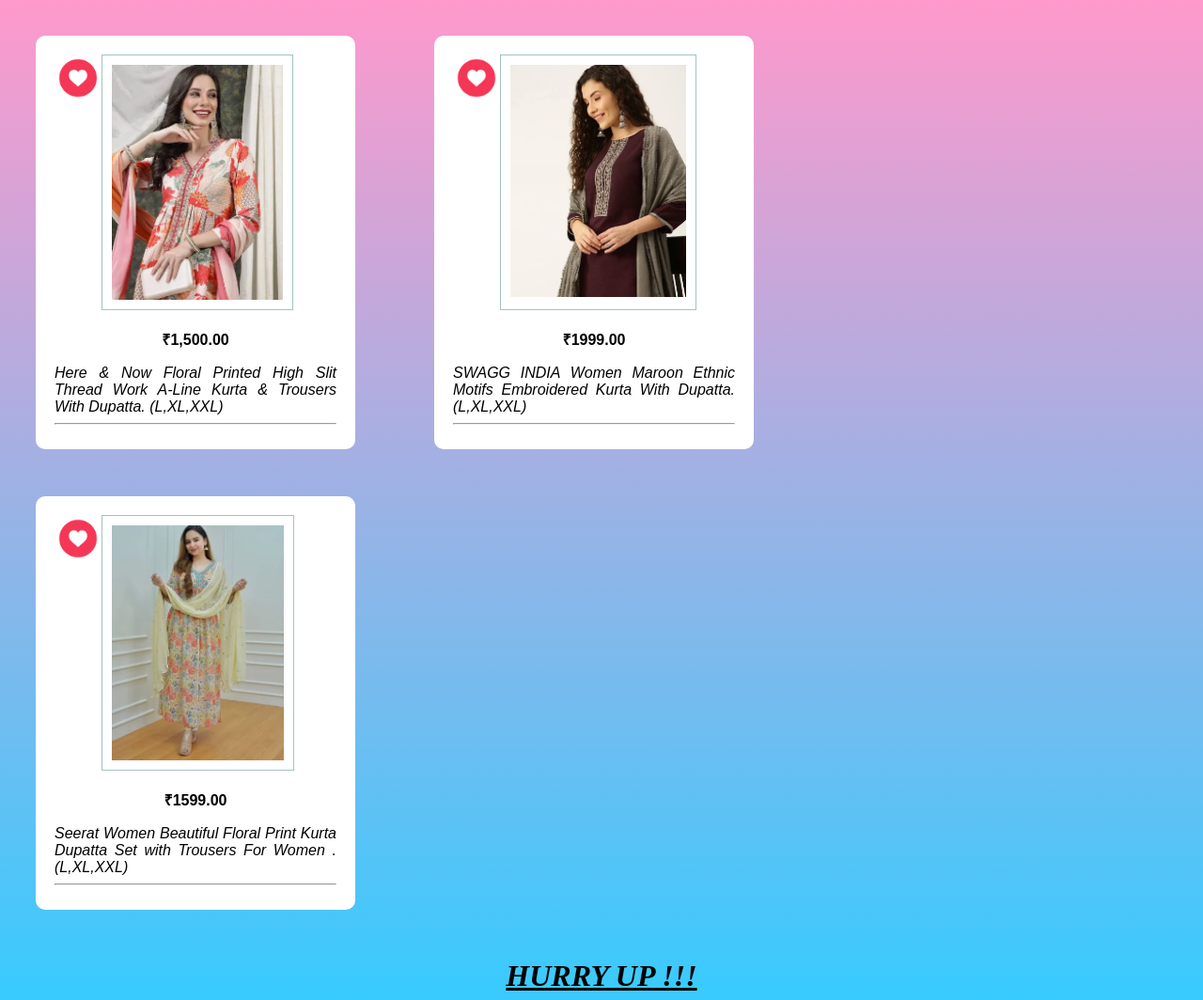
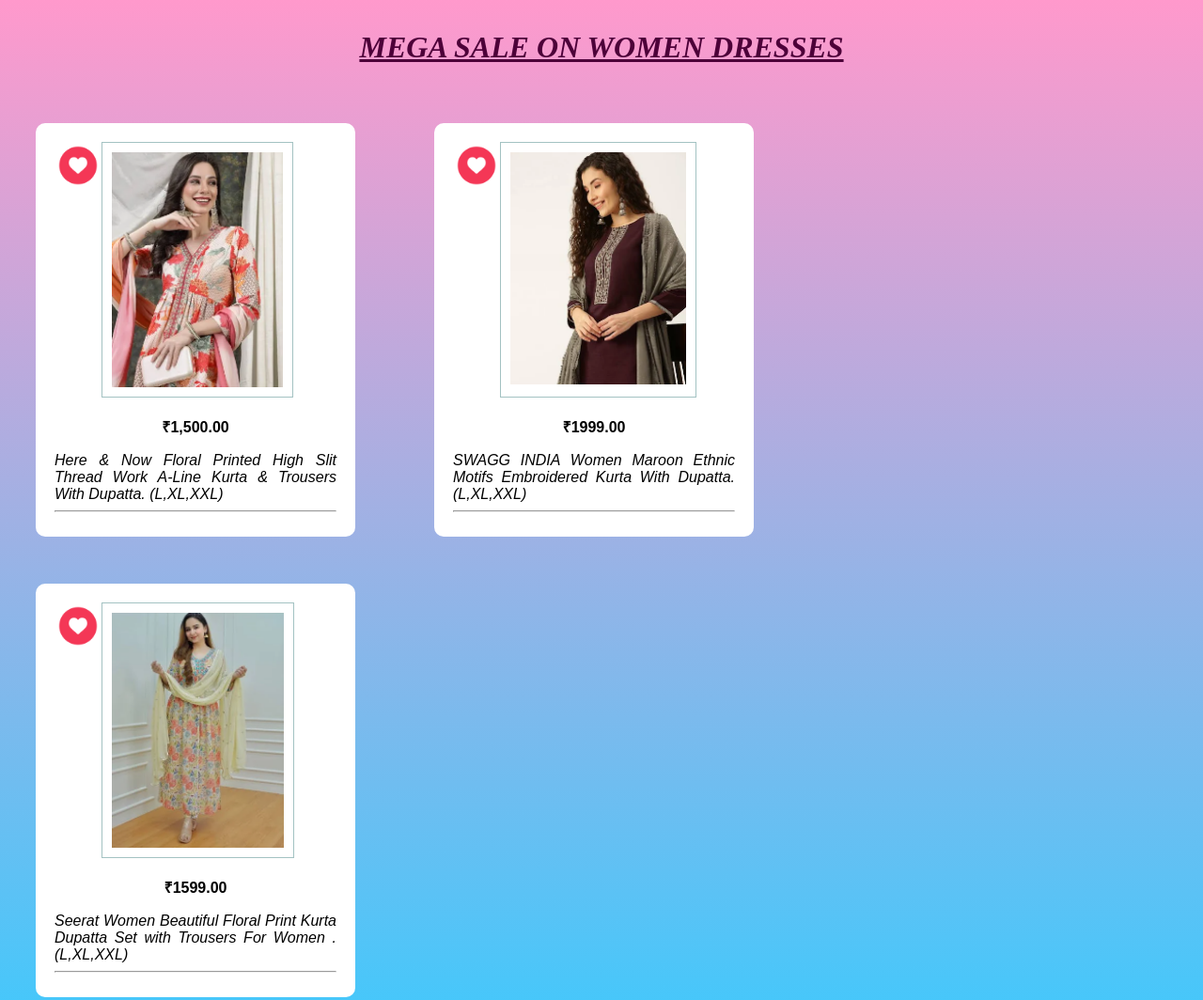
Before and after one commit to anuradhawavge04/icp-8-asignment-15, a plain HTML site: page index.html in a window 1280 px wide. Shown: the top 1064 px of the page at 94% size. Drawn offline with Linux system fonts and the light colour scheme.

Commit message:
new information added

```diff
--- a/index.html
+++ b/index.html
@@ -33,16 +33,19 @@
             transition: 2s;
         }
         .like{
-            position: fixed;
+            position: absolute;
             height: 50px;
 
+        }
+        h1{
+            color: #4d0039;
         }
 
     </style>
 </head>
 
 <body>
-
+<h1><i><u><b><p align="center">MEGA SALE ON WOMEN DRESSES</p></b></u></i></h1>
     <div class="cards">
         <img src="like.png" alt="like" class="like"/>
        <img class="dress" src="dress1.png" height="250px" alt="kurti dupatta set"/><br>
```
